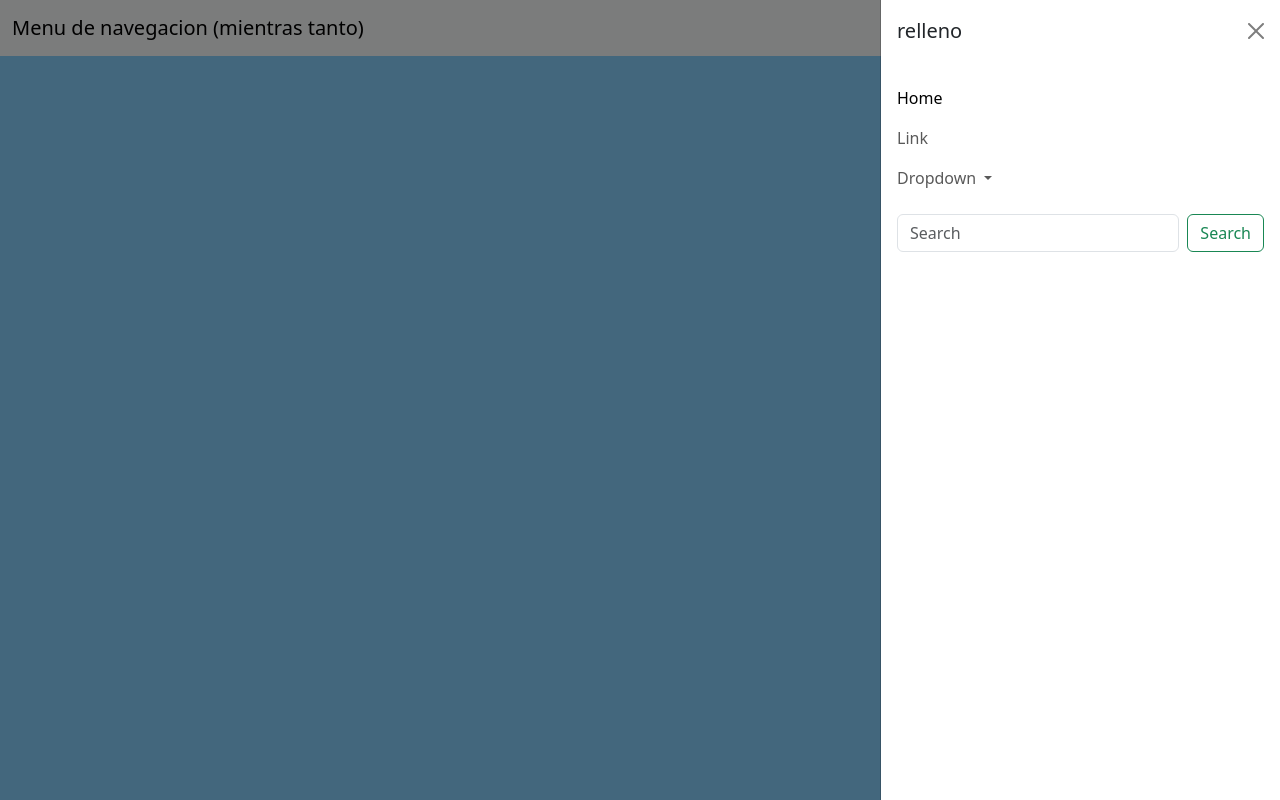
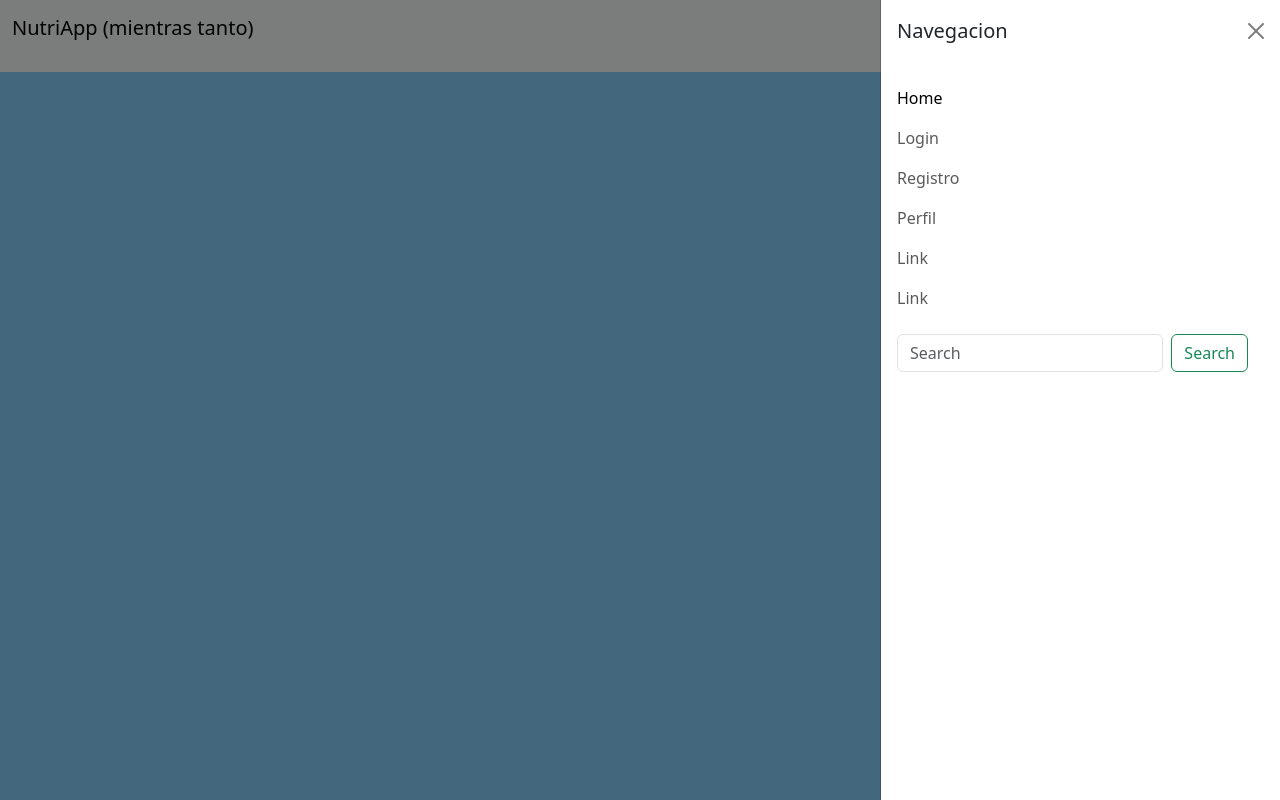
Before and after one commit to Sagarnaga-Jesus/nutriApp, a Flask app: page / in a window 1280 px wide, after a click that opens the changed part. Run offline with Flask 3, Linux system fonts and the light colour scheme.

Commit message:
por ahora eso

```diff
--- a/app.py
+++ b/app.py
@@ -4,7 +4,19 @@ app = Flask(__name__)
 
 @app.route('/')
 def index():
-    return render_template("base.html")
+    return render_template("home.html")
+
+@app.route('/login')
+def login():
+    return render_template("login.html")
+
+@app.route('/registro')
+def registro():
+    return render_template("registro.html")
+
+@app.route('/perfil')
+def perfil():
+    return render_template("perfil.html")
 
 if __name__ == "__main__":
     app.run(debug=True)
--- a/templates/base.html
+++ b/templates/base.html
@@ -7,39 +7,45 @@
     <link href="https://cdn.jsdelivr.net/npm/bootstrap@5.3.8/dist/css/bootstrap.min.css" rel="stylesheet" integrity="sha384-sRIl4kxILFvY47J16cr9ZwB07vP4J8+LH7qKQnuqkuIAvNWLzeN8tE5YBujZqJLB" crossorigin="anonymous">
 </head>
 <body style="background-color: lightskyblue;">
+
     <nav class="navbar bg-body-tertiary fixed-top">
         <div class="container-fluid">
-    <a class="navbar-brand" href="#">Menu de navegacion (mientras tanto)</a>
+            <p class="navbar-brand fs-5">NutriApp (mientras tanto)</p>
                 <button class="navbar-toggler" type="button" data-bs-toggle="offcanvas" data-bs-target="#offcanvasNavbar" aria-controls="offcanvasNavbar" aria-label="Toggle navigation">
                     <span class="navbar-toggler-icon"></span>
                 </button>
                 <div class="offcanvas offcanvas-end" tabindex="-1" id="offcanvasNavbar" aria-labelledby="offcanvasNavbarLabel">
                     <div class="offcanvas-header">
-        <h5 class="offcanvas-title" id="offcanvasNavbarLabel"> relleno </h5>
+                        <h5 class="offcanvas-title" id="offcanvasNavbarLabel"> Navegacion </h5>
                         <button type="button" class="btn-close" data-bs-dismiss="offcanvas" aria-label="Close"></button>
                     </div>
+
                     <div class="offcanvas-body">
                         <ul class="navbar-nav justify-content-end flex-grow-1 pe-3">
                             <li class="nav-item">
-            <a class="nav-link active" aria-current="page" href="#">Home</a>
+                                <a class="nav-link active" aria-current="page" href="/">Home</a>
                             </li>
+
+                            <li class="nav-item">
+                                <a class="nav-link" href="/login">Login</a>
+                            </li>
+
+                            <li class="nav-item">
+                                <a class="nav-link" href="/registro">Registro</a>
+                            </li>
+
+                            <li class="nav-item">
+                                <a class="nav-link" href="/perfil">Perfil</a>
+                            </li>
+
                             <li class="nav-item">
                                 <a class="nav-link" href="#">Link</a>
                             </li>
-        <li class="nav-item dropdown">
-            <a class="nav-link dropdown-toggle" href="#" role="button" data-bs-toggle="dropdown" aria-expanded="false">
-            Dropdown
-            </a>
-            <ul class="dropdown-menu">
-            <li><a class="dropdown-item" href="#">Action</a></li>
-            <li><a class="dropdown-item" href="#">Another action</a></li>
-            <li>
-                <hr class="dropdown-divider">
+
+                            <li class="nav-item">
+                                <a class="nav-link" href="#">Link</a>
                             </li>
-            <li><a class="dropdown-item" href="#">Something else here</a></li>
-            </ul>
-        </li>
-        </ul>
+
                     <form class="d-flex mt-3" role="search">
                         <input class="form-control me-2" type="search" placeholder="Search" aria-label="Search"/>
                         <button class="btn btn-outline-success" type="submit">Search</button>
@@ -48,7 +54,7 @@
             </div>
         </div>
     </nav>
-    {% block contenido %}{% endblock %}
+
 
     <script src="https://cdn.jsdelivr.net/npm/bootstrap@5.3.8/dist/js/bootstrap.bundle.min.js" integrity="sha384-FKyoEForCGlyvwx9Hj09JcYn3nv7wiPVlz7YYwJrWVcXK/BmnVDxM+D2scQbITxI" crossorigin="anonymous"></script>
 </body>
--- /dev/null
+++ b/templates/buscador.html
@@ -0,0 +1 @@
+{% extends "base.html" %}
--- /dev/null
+++ b/templates/contador.html
@@ -0,0 +1 @@
+{% extends "base.html" %}
--- /dev/null
+++ b/templates/home.html
@@ -0,0 +1 @@
+{% extends "base.html" %}
--- /dev/null
+++ b/templates/login.html
@@ -0,0 +1 @@
+{% extends "base.html" %}
--- /dev/null
+++ b/templates/perfil.html
@@ -0,0 +1 @@
+{% extends "base.html" %}
--- /dev/null
+++ b/templates/registro.html
@@ -0,0 +1 @@
+{% extends "base.html" %}
```
Lines whose indentation alone changed are shown as unchanged.
